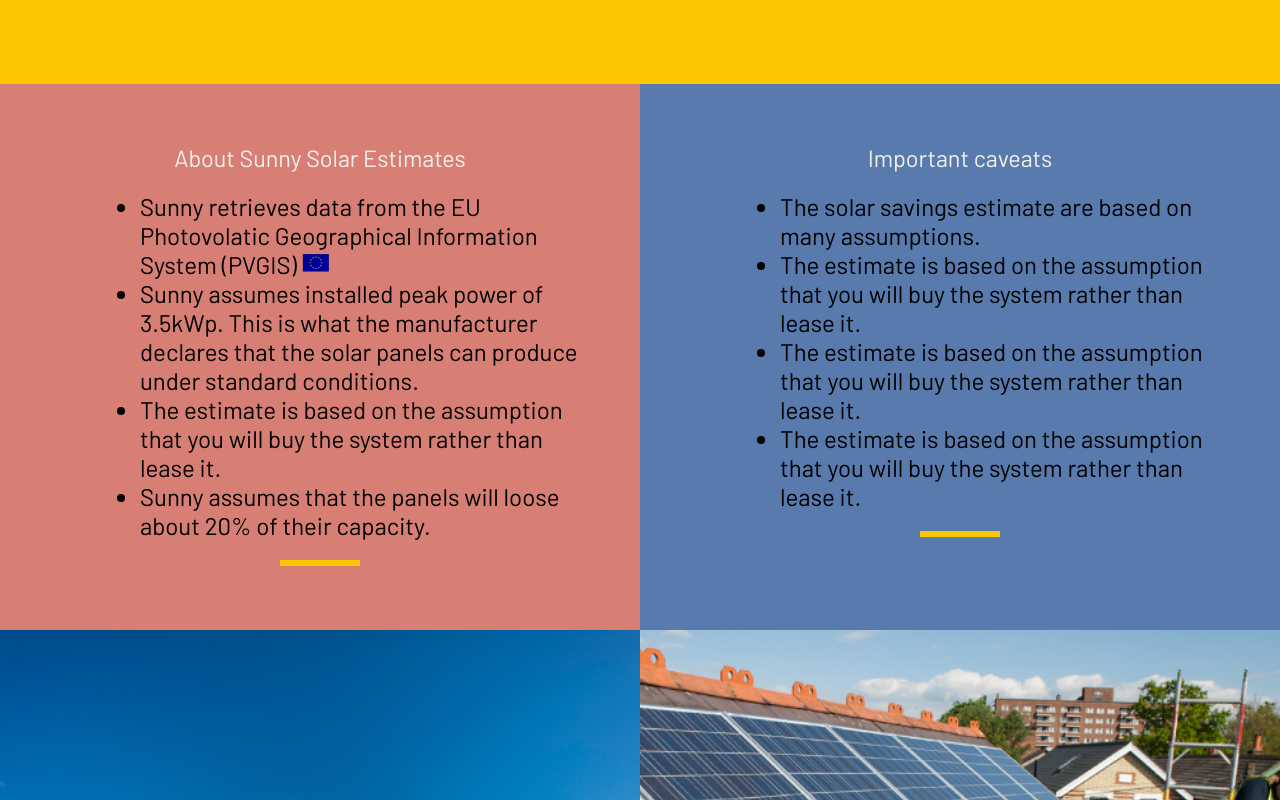
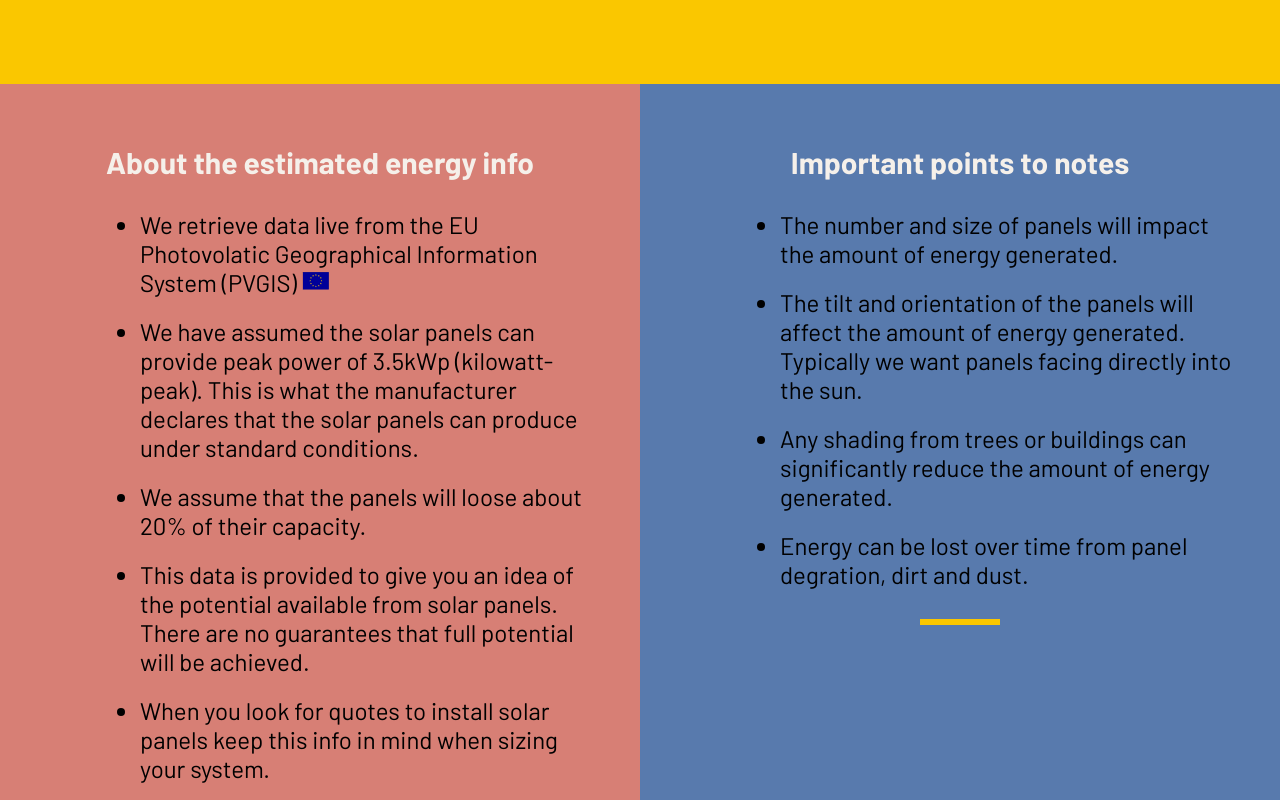
Before and after one commit to johndck/solarPotentialApplication, a React (Vite) app: page / in a window 1280 px wide. Shown: the part 540-1340 px from the top of the page. Built offline with nearby package versions, Linux system fonts and the light colour scheme.

Commit message:
updated copy across the home page

```diff
--- a/src/components/aboutSunny.jsx
+++ b/src/components/aboutSunny.jsx
@@ -4,25 +4,30 @@ function SunnyDetails() {
       <div className="detailsLeft">
         <div className="contentLeft">
           <div className="detailsLeftContent">
-            <h3>About Sunny Solar Estimates </h3>
+            <h3>About the estimated energy info </h3>
             <ul>
               <li>
-                Sunny retrieves data from the EU Photovolatic Geographical
+                We retrieve data live from the EU Photovolatic Geographical
                 Information System (PVGIS)
                 <img className="eulogo" src="/assets/eu.svg" alt="PVGIS" />
               </li>
               <li>
-                Sunny assumes installed peak power of 3.5kWp. This is what the
-                manufacturer declares that the solar panels can produce under
-                standard conditions.
+                We have assumed the solar panels can provide peak power of
+                3.5kWp (kilowatt-peak). This is what the manufacturer declares
+                that the solar panels can produce under standard conditions.
               </li>
               <li>
-                The estimate is based on the assumption that you will buy the
-                system rather than lease it.
+                We assume that the panels will loose about 20% of their
+                capacity.
               </li>
               <li>
-                Sunny assumes that the panels will loose about 20% of their
-                capacity.
+                This data is provided to give you an idea of the potential
+                available from solar panels. There are no guarantees that full
+                potential will be achieved.
+              </li>
+              <li>
+                When you look for quotes to install solar panels keep this info
+                in mind when sizing your system.
               </li>
             </ul>
             <div className="marketingBlock"></div>
@@ -32,20 +37,24 @@ function SunnyDetails() {
       <div className="detailsRight">
         <div className="contentRight">
           <div className="detailsRightContent">
-            <h3>Important caveats </h3>
+            <h3>Important points to notes </h3>
             <ul>
-              <li>The solar savings estimate are based on many assumptions.</li>
               <li>
-                The estimate is based on the assumption that you will buy the
-                system rather than lease it.
+                The number and size of panels will impact the amount of energy
+                generated.
               </li>
               <li>
-                The estimate is based on the assumption that you will buy the
-                system rather than lease it.
+                The tilt and orientation of the panels will affect the amount of
+                energy generated. Typically we want panels facing directly into
+                the sun.
               </li>
               <li>
-                The estimate is based on the assumption that you will buy the
-                system rather than lease it.
+                Any shading from trees or buildings can significantly reduce the
+                amount of energy generated.
+              </li>
+              <li>
+                Energy can be lost over time from panel degration, dirt and
+                dust.
               </li>
             </ul>
           </div>
--- a/src/components/footer.jsx
+++ b/src/components/footer.jsx
@@ -62,7 +62,7 @@ function Footer() {
 
           <div className="footerLogo">
             <img src="/assets/Sunny.svg" alt="Image 1" />
-            <div>version 0.95 7 Mar 24</div>
+            <div>version 0.96 7 Mar 24</div>
           </div>
         </div>
       </div>
--- a/src/components/herobanner.jsx
+++ b/src/components/herobanner.jsx
@@ -15,12 +15,12 @@ function Herobanner() {
         <div className="heroText">
           <p>
             {" "}
-            Find out how much clean Solar Energy you might be able to generate
+            Find out how much energy you could generate from the sun
             <span className="s">.</span>
           </p>
         </div>
 
-        <p className="heroCTA"> Enter your postcode below:</p>
+        <p className="heroCTA"> Simply tell us your postcode:</p>
       </div>
     </section>
   );
--- a/src/components/solarestimate.jsx
+++ b/src/components/solarestimate.jsx
@@ -59,7 +59,7 @@ function SolarEstimate({
         <div className="section-block"></div>
         <div className="addressConfirmation">
           <div className="solarEstimate">
-            <h3>Estimated energy from Solar: </h3>
+            <h3>Estimated energy from the sun: </h3>
             {error ? (
               <p>{error}</p>
             ) : data &&
@@ -69,15 +69,32 @@ function SolarEstimate({
               <div>
                 <p>
                   {" "}
-                  Yearly PV energy: {data.outputs.totals.fixed.E_y}kWh
-                  (potential)
+                  Total for a year:{" "}
+                  <span className="energyData">
+                    {Math.round(data.outputs.totals.fixed.E_y)}
+                  </span>
+                  <span className="energyDataSpec"> kWh</span> (potential)
                 </p>
                 <p>
                   {" "}
-                  Monthly PV energy: {data.outputs.totals.fixed.E_m}
-                  kWh (potential)
+                  Each month:{" "}
+                  <span className="energyData">
+                    {Math.round(data.outputs.totals.fixed.E_m)}
+                  </span>
+                  <span className="energyDataSpec"> kWh</span> (potential)
                 </p>
-                <p>Yearly Irradiance: {data.outputs.totals.fixed["H(i)_y"]}</p>
+                <p>
+                  Yearly in-plane irradation:{" "}
+                  <span className="energyData">
+                    {data.outputs.totals.fixed["H(i)_y"]}{" "}
+                  </span>
+                  <span className="energyDataSpec">kWh/m2</span>
+                </p>
+                <p className="solarExplanation">
+                  This means you might be able to generate up to{" "}
+                  {Math.round(data.outputs.totals.fixed.E_y)} kWh from the sun
+                  each year from solar panels.
+                </p>
               </div>
             ) : (
               <p>Loading...</p>
--- a/src/index.css
+++ b/src/index.css
@@ -194,6 +194,13 @@ html {
   color: var(--sitedarkGrenn);
 }
 
+.energyData {
+  font-weight: 700;
+}
+.energyDataSpec {
+  font-size: smaller;
+}
+
 .searchContentContainer {
   display: flex;
   flex-direction: column;
@@ -240,8 +247,14 @@ html {
   width: 80%;
   flex-direction: column;
   background-color: var(--siteYellow);
-  margin-bottom: 1rem;
-  /*border: 1px solid white;*/
+  margin-bottom: 0.5rem;
+  border: 3px solid var(--siteRed);
+  border-radius: 10px;
+  padding: 2rem;
+}
+
+.solarExplanation {
+  margin-top: 1rem;
 }
 
 .solarEstimate h3 {
@@ -272,7 +285,8 @@ html {
   padding-top: 1rem;
   padding-bottom: 1rem;
   color: var(--background-color);
-  font-weight: 400;
+  font-weight: 700;
+  font-size: 1.5rem;
 }
 
 .contentLeft {
@@ -290,6 +304,8 @@ html {
   padding-top: 1rem;
   padding-bottom: 1rem;
   color: var(--background-color);
+  font-weight: 700;
+  font-size: 1.5rem;
 }
 
 .detailsLeftContent ul {
@@ -299,6 +315,7 @@ html {
 
 .detailsLeftContent ul li {
   font-size: 1.2rem;
+  padding: 10px 0;
 }
 
 .contentRight {
@@ -313,6 +330,7 @@ html {
 
 .detailsRightContent ul li {
   font-size: 1.2rem;
+  padding: 10px 0;
 }
 
 .marketingBlock {
@@ -524,4 +542,9 @@ h1 {
     padding: 0.5rem 1rem;
     margin-top: 1rem;
   }
+
+  .solarEstimate {
+    width: 100%;
+    padding: 1rem;
+  }
 }
```
